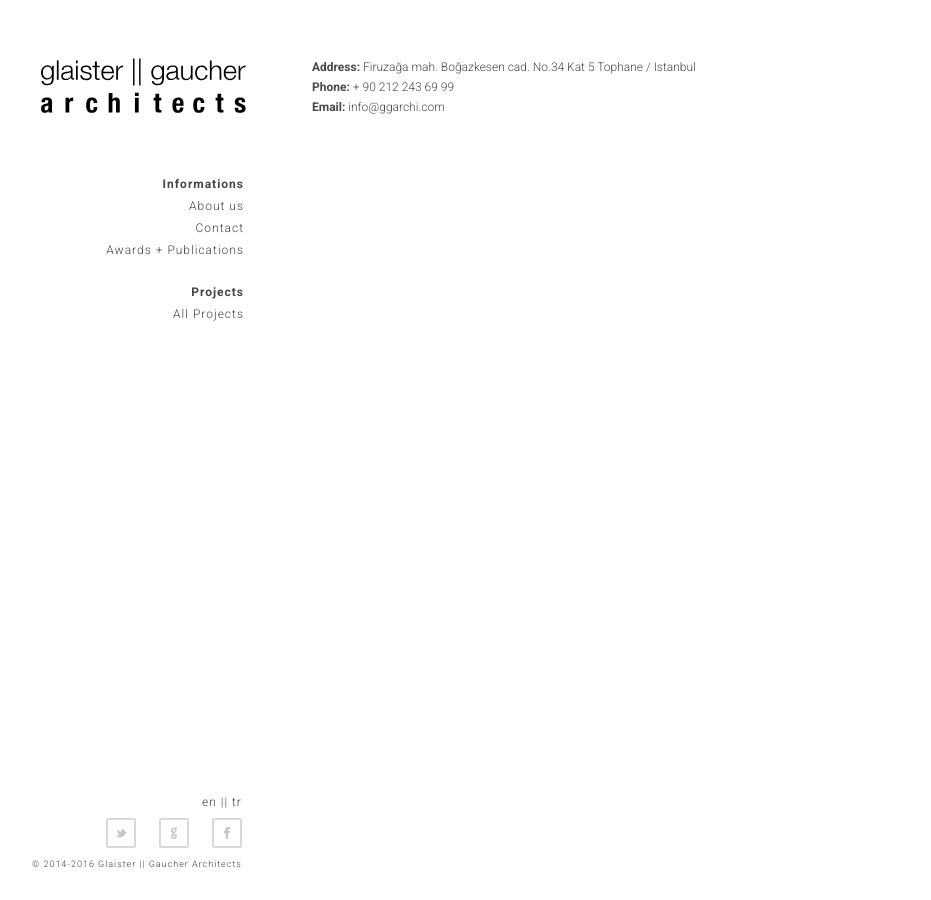
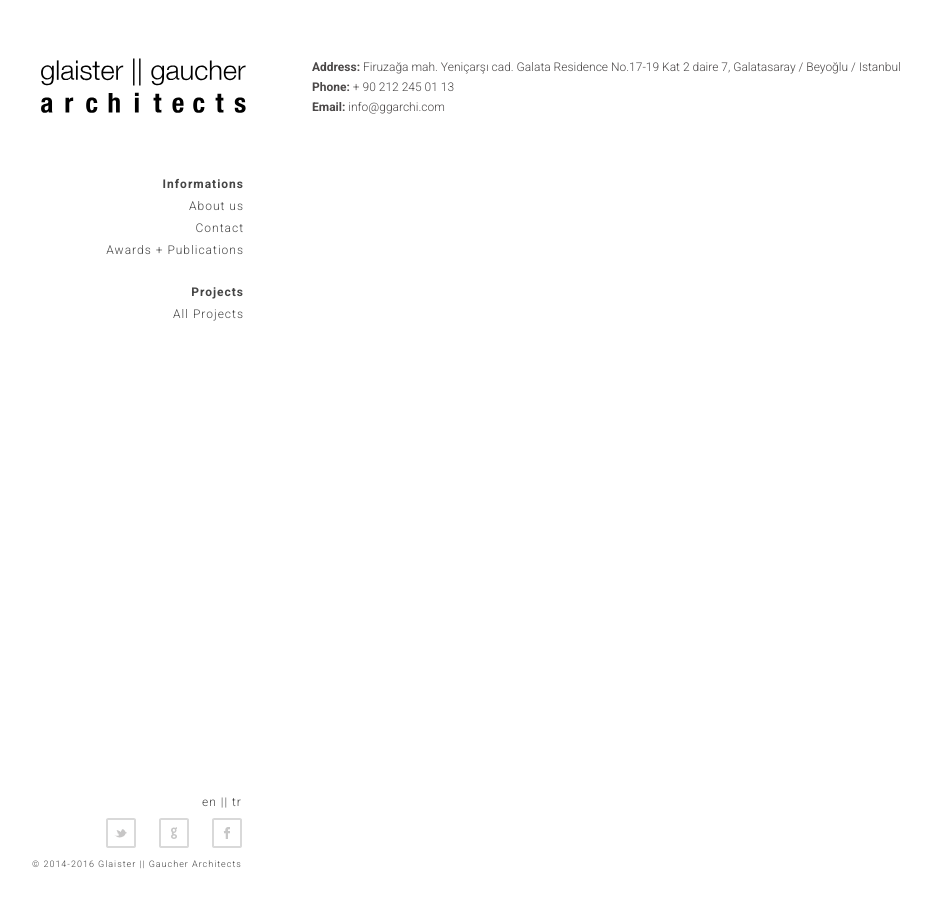
Before and after one commit to glaistergaucher/glaistergaucher.github.io, a Jekyll site: the page built from en/contact.html, in a window 1280 px wide. Shown: the whole page, without its empty margins (8-939 px from the left). Built offline with Jekyll 4.4.1, drawn with Linux system fonts in a browser that asks for light colours.

Commit message:
new address + phone

```diff
--- a/en/contact.html
+++ b/en/contact.html
@@ -4,8 +4,8 @@ layout: page
 
 <section class="main clearfix">
 <div class="contentaddress" >
-	<p>Address: <a>Firuzağa mah. Boğazkesen cad. No.34 Kat 5 Tophane / Istanbul </a></p>
-	<p>Phone: <a href="tel:+902122436999"> + 90 212 243 69 99</a></p>
+	<p>Address: <a>Firuzağa mah. Yeniçarşı cad. Galata Residence No.17-19 Kat 2 daire 7, Galatasaray / Beyoğlu / Istanbul</a></p>
+	<p>Phone: <a href="tel:+902122450113"> + 90 212 245 01 13</a></p>
 	<p>Email: <a>info@ggarchi.com </a></p>
 </div>
 </section><!-- end top section -->
```
